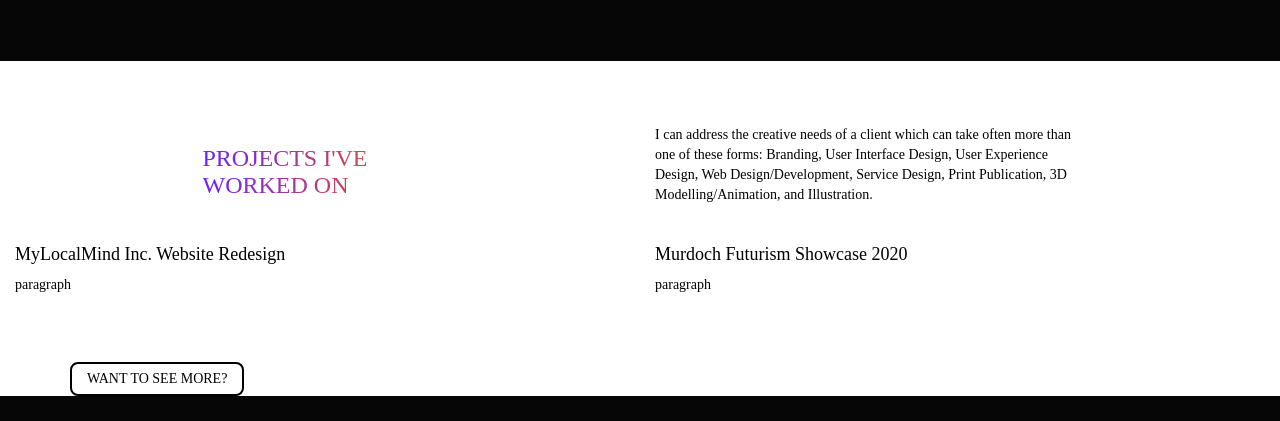
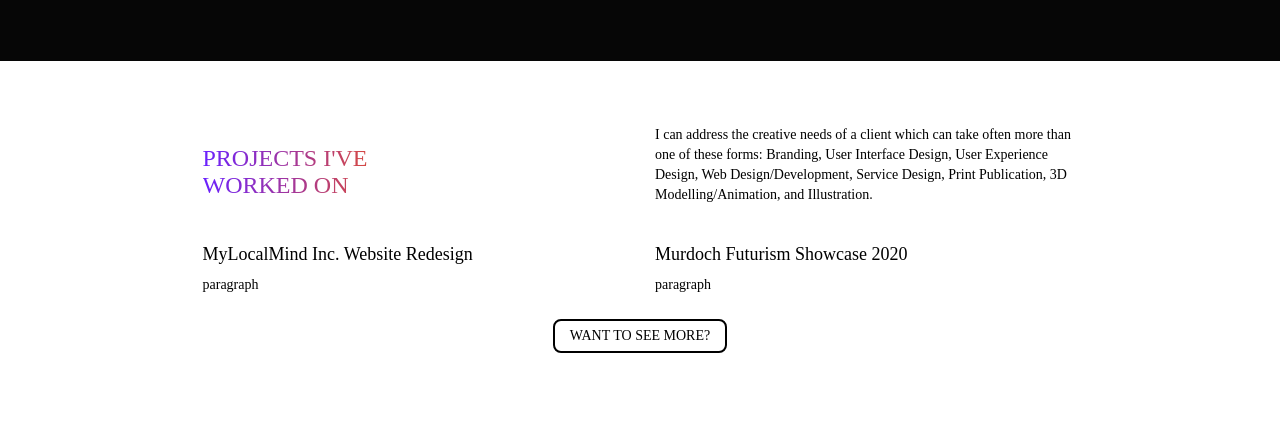
Before and after one commit to nahbayliss/nahbayliss.github.io, a plain HTML site: page index.html in a window 1280 px wide. Shown: the part 937-1358 px from the top of the page. Drawn offline with nearby package versions, Linux system fonts and the light colour scheme; a web font is replaced by a local one.

Commit message:
Update style.css

```diff
--- a/style.css
+++ b/style.css
@@ -135,3 +135,12 @@ button:hover{
     padding-top: 20px;
     text-align: center;
 }
+.container{
+    text-align: center;
+    width: 300px;
+    height: 200px;
+}
+.projectRows{
+    padding-left: 15%;
+    padding-right: 15%;
+}
```
